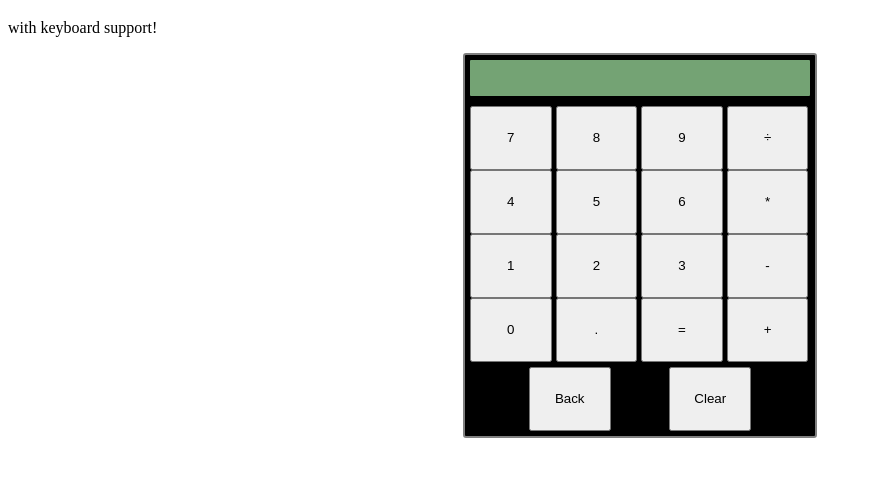
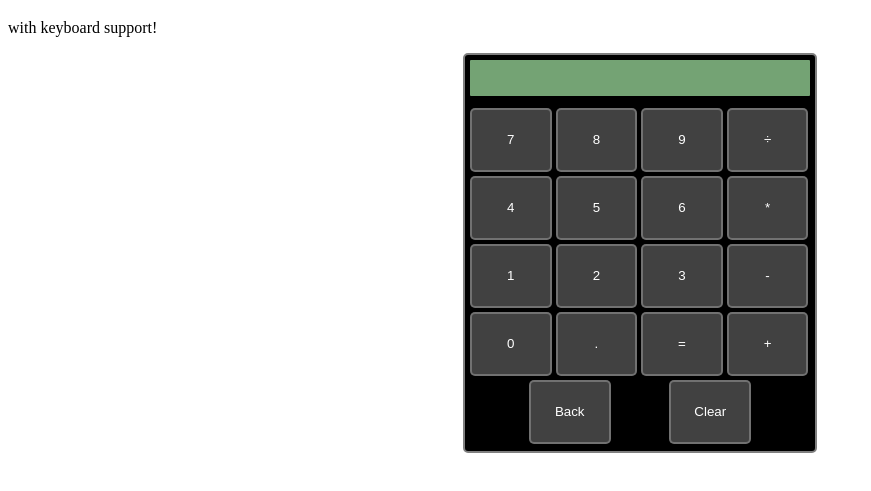
Before and after one commit to DeshawnN/odin-calculator, a plain HTML site: page index.html in a window 1280 px wide. Shown: the part 61-552 px from the top of the page, without its empty margins (0-871 px from the left). Drawn offline with Linux system fonts and the light colour scheme.

Commit message:
refactor: update css style of calculator buttons

```diff
--- a/css/styles.css
+++ b/css/styles.css
@@ -4,7 +4,7 @@
     margin: 0 auto;
     background-color: black;
     border: 2px solid gray;
-    border-radius: 3px;
+    border-radius: 5px;
 }
 
 .display {
@@ -22,13 +22,20 @@
     margin: 5px;
 }
 
+.buttons button {
+    background-color: rgb(65, 65, 65);
+    color: white;
+    border: 2px solid rgba(255, 255, 255, 0.25);
+    border-radius: 5px;
+    margin: 2px 0;
+}
+
 button {
     width: 24%;
     height: 64px
 }
 
 .other-buttons {
-    margin-top: 5px;
     display: flex;
     justify-content:space-evenly
 
```
